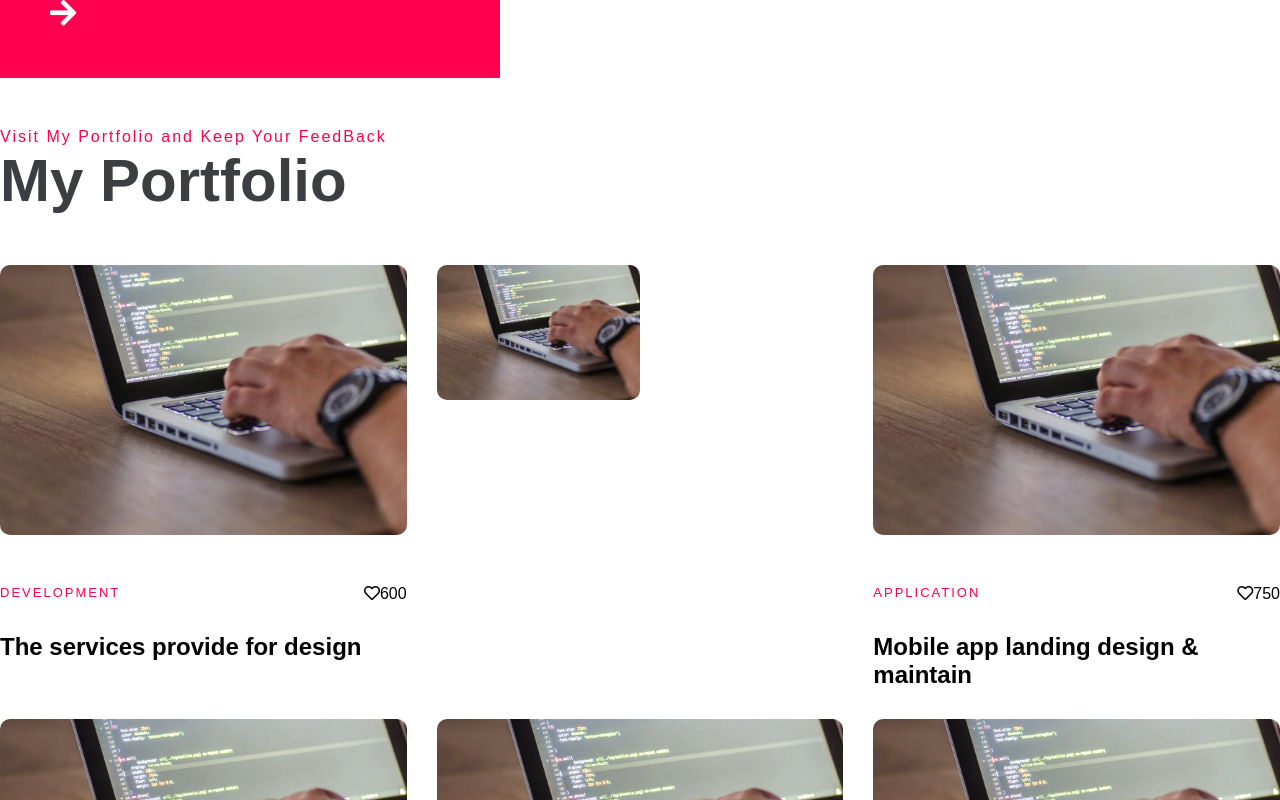
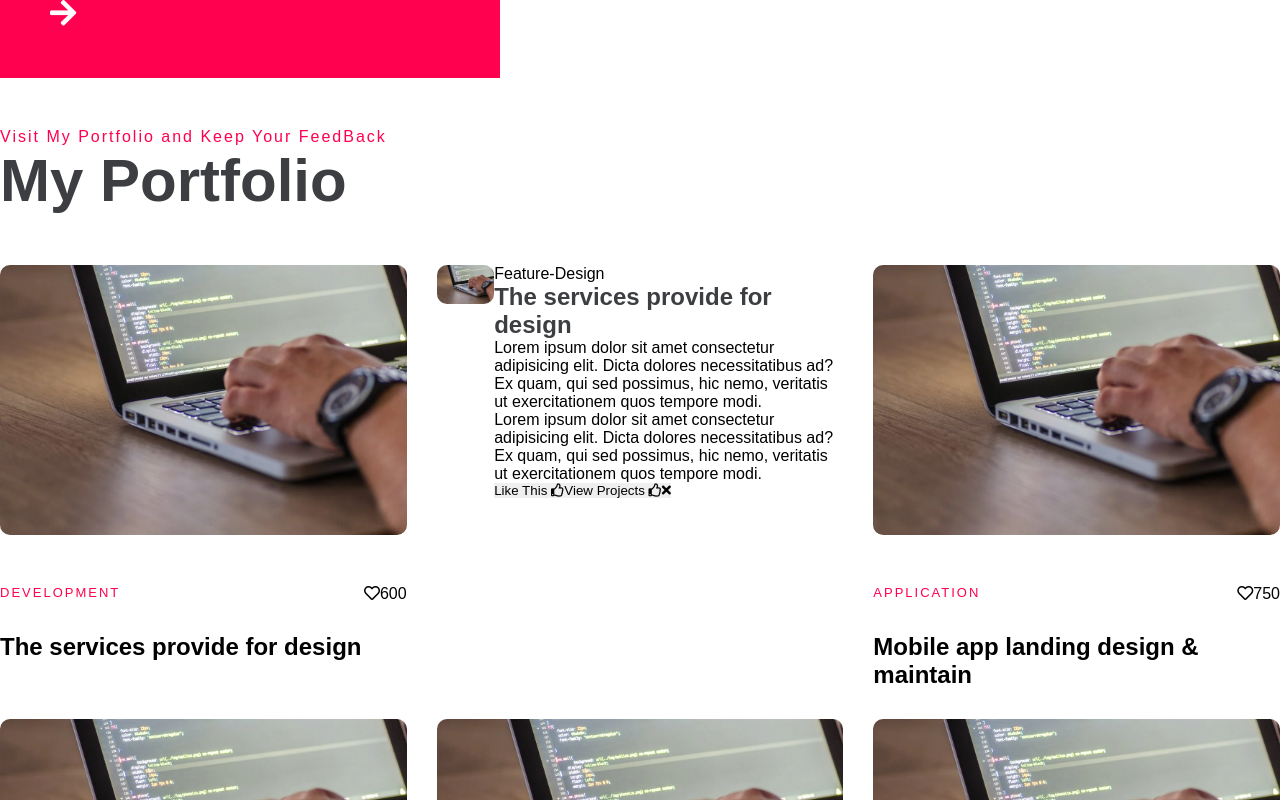
Before and after one commit to anish-pokharel/bio, a React (Create React App) app: page / in a window 1280 px wide. Both pictures are taken after a click on the picture 203 px from the left and 2545 px from the top of the page. Shown: the part 2145-2945 px from the top of the page. Built offline with nearby package versions, Linux system fonts and the light colour scheme.

Commit message:
popup idea

```diff
--- a/src/components/portfolio/Card.jsx
+++ b/src/components/portfolio/Card.jsx
@@ -32,6 +32,34 @@ const Card = (props) => {
             <div className="modal-img left">
               <img src={props.image} alt="" />
             </div>
+            <div className="model-text right">
+              <span>Feature-Design</span>
+              <h1>{props.title}</h1>
+              <p>
+                Lorem ipsum dolor sit amet consectetur adipisicing elit. Dicta
+                dolores necessitatibus ad? Ex quam, qui sed possimus, hic nemo,
+                veritatis ut exercitationem quos tempore modi.
+              </p>
+              <p>
+                Lorem ipsum dolor sit amet consectetur adipisicing elit. Dicta
+                dolores necessitatibus ad? Ex quam, qui sed possimus, hic nemo,
+                veritatis ut exercitationem quos tempore modi.
+              </p>
+              <div className="button f_flex mtop">
+                <button className="btn_shadow">
+                  Like This <i className="far fa-thumbs-up"></i>
+                </button>
+                <button className="btn_shadow">
+                  View Projects <i className="far fa-thumbs-up"></i>
+                </button>
+                <button
+                  className="close-modal btn_shadow"
+                  onClick={toggleModel}
+                >
+                  <i className="fas fa-times"></i>
+                </button>
+              </div>
+            </div>
           </div>
         </div>
       )}
```
